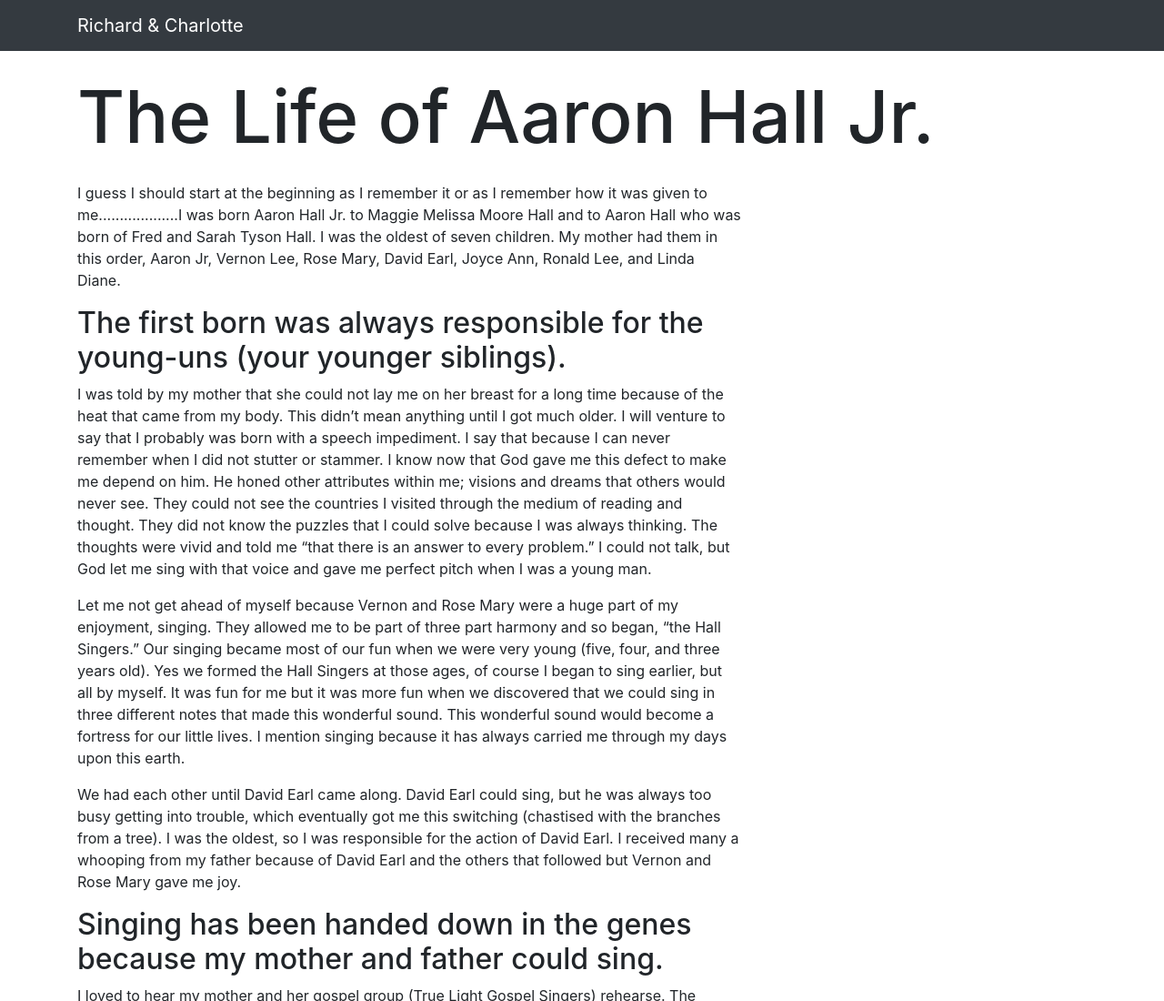
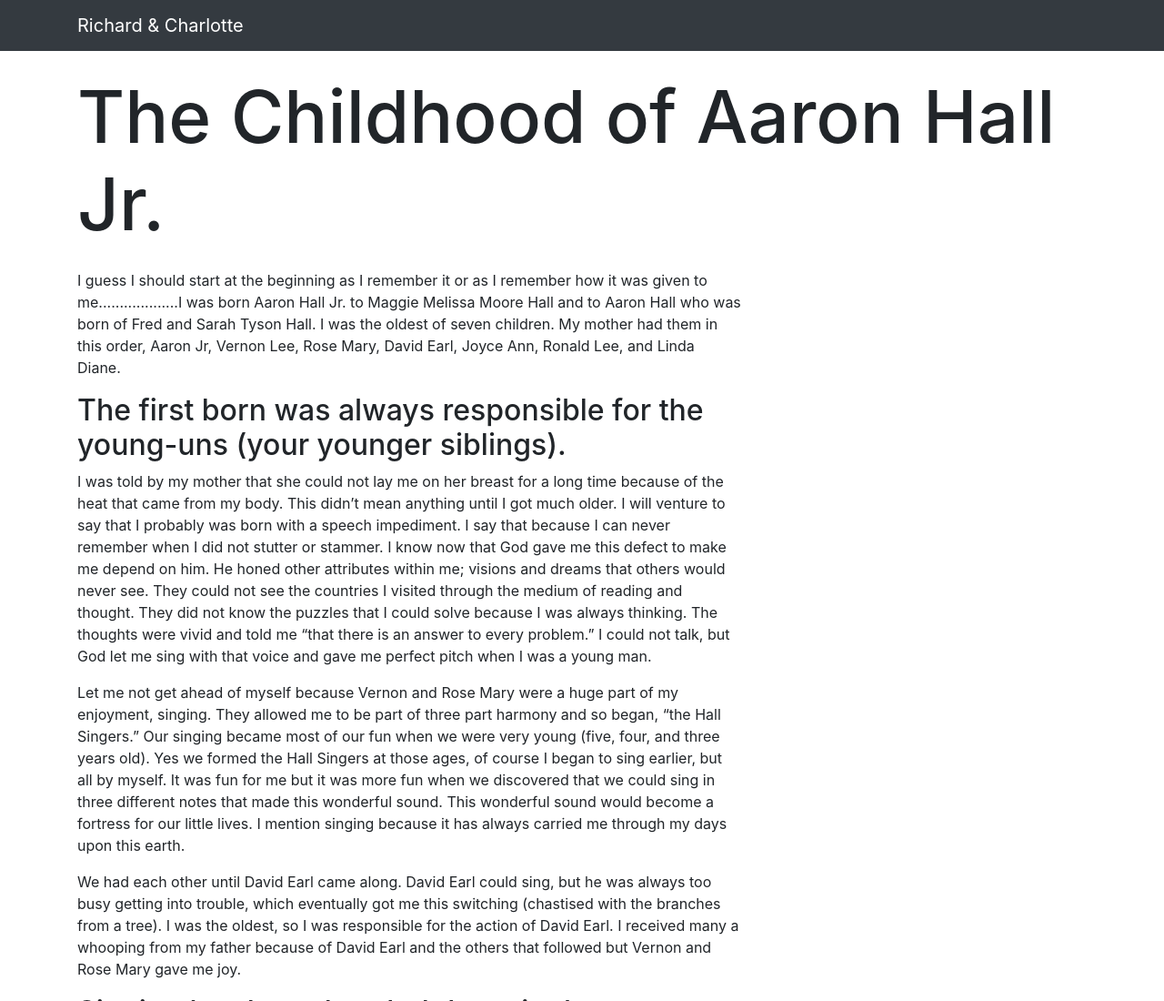
Before and after one commit to hashimwarren/richardandcharlotte, a website: page aaronhalljr.html in a window 1280 px wide. Shown: the top 1100 px of the page at 91% size. Drawn offline with Linux system fonts and the light colour scheme.

Commit message:
Change title

```diff
--- a/aaronhalljr.html
+++ b/aaronhalljr.html
@@ -8,7 +8,7 @@
     <meta name="description" content="">
     <meta name="author" content="">
 
-    <title>Richard and Charlotte</title>
+    <title>The Childhood of Aaron Hall Jr. </title>
 
     <!-- Bootstrap core CSS -->
     <link href="vendor/bootstrap/css/bootstrap.min.css" rel="stylesheet">
@@ -55,7 +55,7 @@
     <div class="container">
 
       <!-- Portfolio Item Heading -->
-      <h1 class="my-4">The Life of Aaron Hall Jr.
+      <h1 class="my-4">The Childhood of Aaron Hall Jr.
       </h1>
 
       <!-- Portfolio Item Row -->
```
